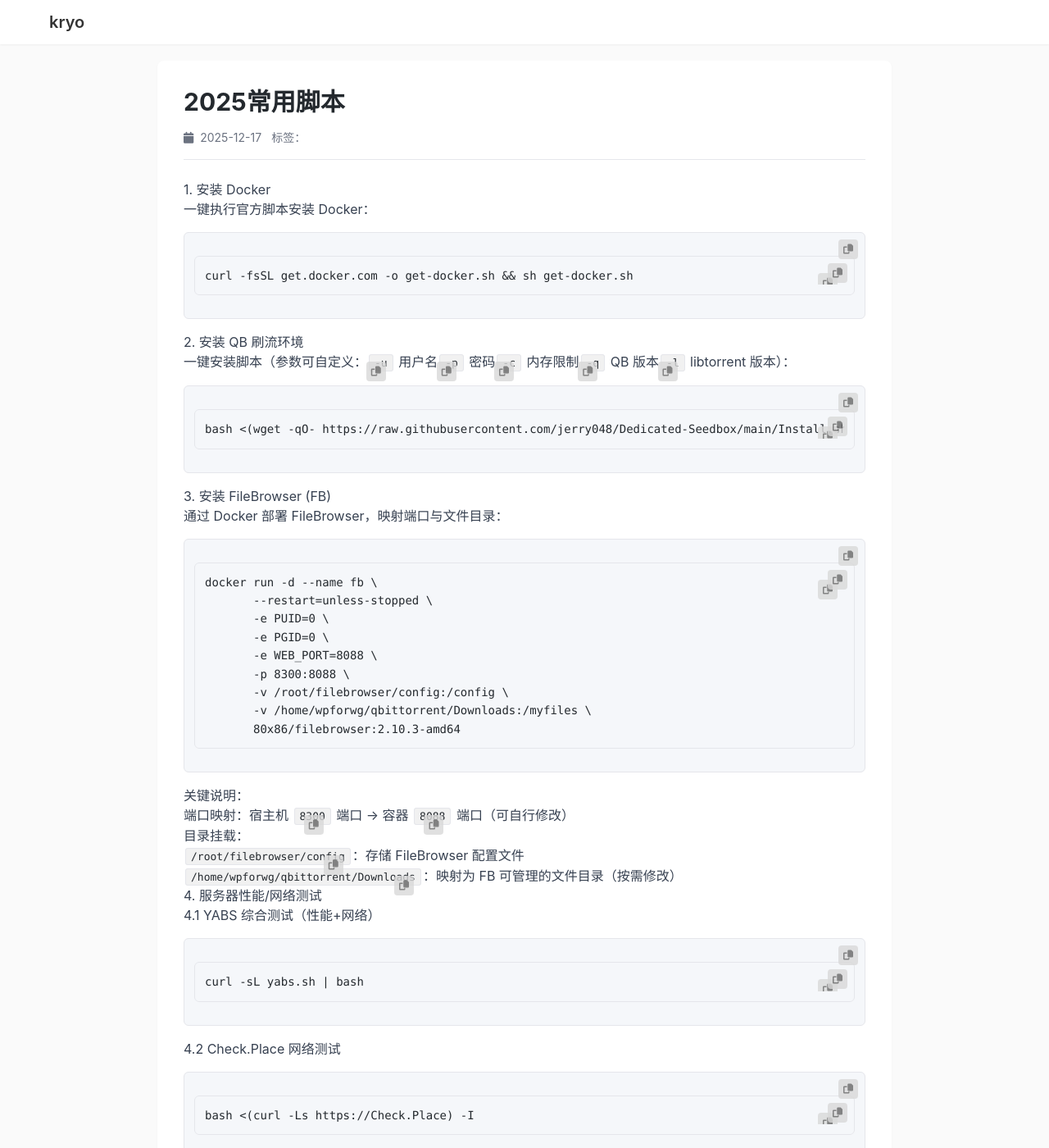
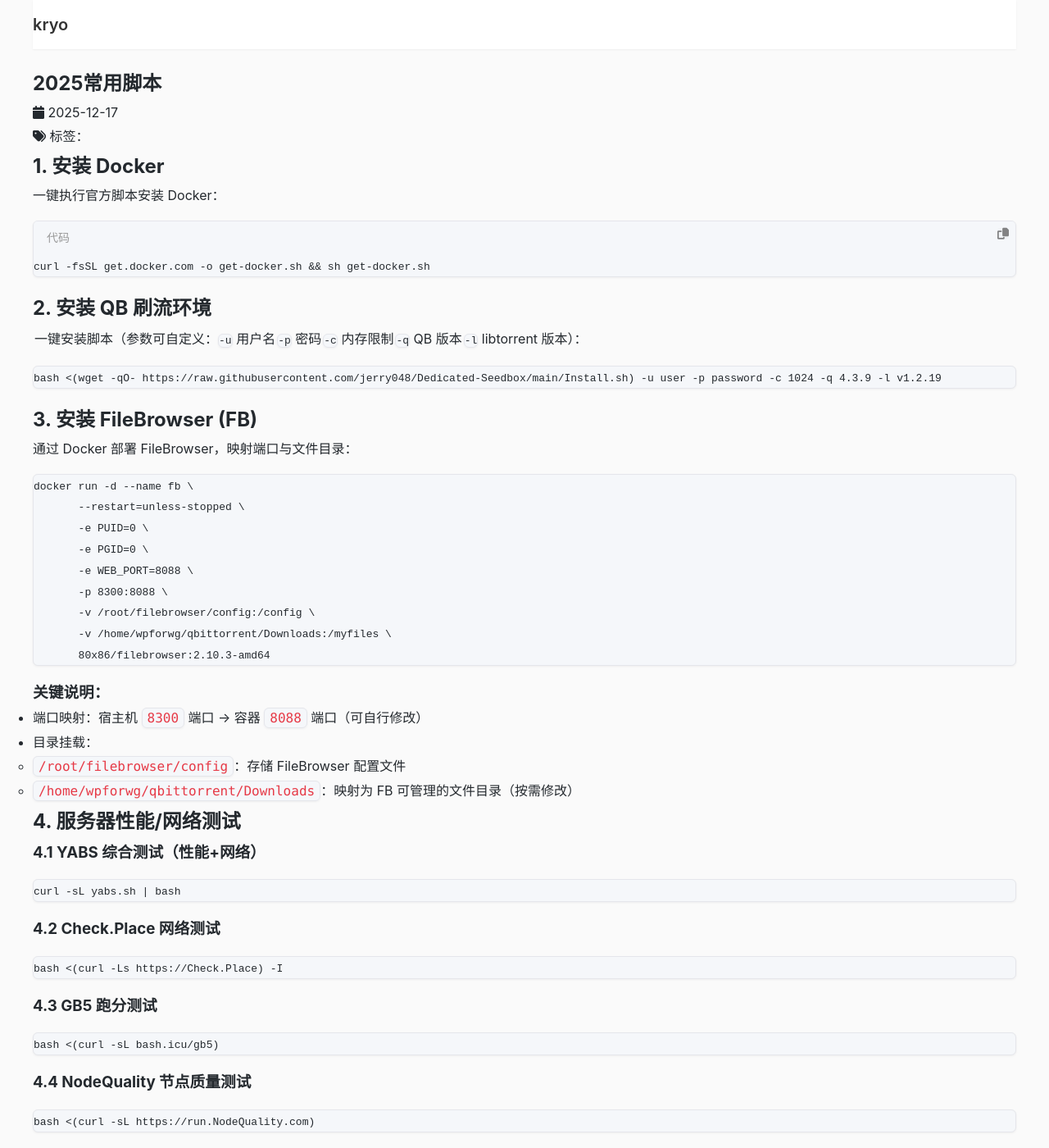
Before and after one commit to kryo0o/kryo0o.github.io, a Jekyll site: the page built from _posts/2025-12-17-2025常用脚本.md, in a window 1280 px wide and 1400 px high. Shown: the whole window at 82% size. Built offline with Jekyll 4.4.1, drawn with Linux system fonts in a browser that asks for light colours; nearby versions of some CDN libraries.

Commit message:
Update default.html

````diff
--- a/_layouts/default.html
+++ b/_layouts/default.html
@@ -4,42 +4,38 @@
   <meta charset="UTF-8">
   <meta name="viewport" content="width=device-width, initial-scale=1.0">
   <title>{% if page.title %}{{ page.title }}{% else %}{{ site.title }}{% endif %}</title>
-  <script src="https://cdn.tailwindcss.com"></script>
-  <link rel="stylesheet" href="https://cdnjs.cloudflare.com/ajax/libs/font-awesome/6.4.0/css/all.min.css">
+  <!-- 兼容GitHub Pages的图标CDN -->
+  <link rel="stylesheet" href="https://cdn.jsdelivr.net/npm/font-awesome@6.4.0/css/all.min.css">
   <style>
+    /* ========== 全局基础样式 ========== */
     :root {
-      /* 基础变量 */
-      --color-text-main: #24292e;
-      --color-text-light: #666;
-      --color-text-gray: #999;
-      --color-border: #e5e6eb;
-      --color-bg-main: #fafafa;
-      --color-bg-code-block: #f5f7fa;
-      --color-bg-code-inline: #f1f1f1;
-      --color-bg-copy-btn: #d9d9d9;
-      --color-bg-copy-btn-hover: #bfbfbf;
-      --color-bg-copy-success: #52c41a;
-      --color-bg-copy-error: #ff4d4f;
-      --border-radius-sm: 3px;
-      --border-radius-md: 4px;
-      --border-radius-lg: 6px;
-      --font-code: "Consolas", "Monaco", "Courier New", monospace;
-      --font-main: -apple-system, BlinkMacSystemFont, "Segoe UI", Roboto, Helvetica, Arial, sans-serif;
+      /* 基础配色（豆包风格） */
+      --text-main: #24292e;
+      --text-light: #666;
+      --text-gray: #999;
+      --border: #e5e6eb;
+      --bg-main: #fafafa;
+      --code-block-bg: #f5f7fa; /* 代码块整体背景（无分割） */
+      --inline-code-bg: #f1f1f1;
+      --inline-code-text: #e63946;
+      --copy-btn-bg: #f0f2f5;
+      --copy-btn-hover: #e5e6eb;
+      --copy-success: #52c41a;
 
-      /* 响应式尺寸变量 */
+      /* 响应式尺寸（桌面/移动端） */
+      --desktop: {
+        --code-font: 14px;
+        --inline-code-font: 13px;
         --copy-btn-size: 24px;
-      --code-font-size: 14px;
-      --inline-code-font-size: 13px;
-      --body-font-size: 16px;
+        --body-font: 16px;
+        --container-padding: 20px;
       }
-
-    /* 移动端适配（768px以下） */
-    @media (max-width: 768px) {
-      :root {
+      --mobile: {
+        --code-font: 12px;
+        --inline-code-font: 11px;
         --copy-btn-size: 20px;
-        --code-font-size: 12px;
-        --inline-code-font-size: 11px;
-        --body-font-size: 14px;
+        --body-font: 14px;
+        --container-padding: 12px;
       }
     }
 
@@ -50,20 +46,18 @@
     }
 
     body {
-      font-family: var(--font-main);
-      background-color: var(--color-bg-main);
-      color: var(--color-text-main);
+      font-family: -apple-system, BlinkMacSystemFont, "Segoe UI", Roboto, sans-serif;
+      background: var(--bg-main);
+      color: var(--text-main);
       line-height: 1.8;
-      font-size: var(--body-font-size);
+      font-size: var(--body-font);
+      max-width: 1200px;
+      margin: 0 auto;
+      padding: 0 var(--container-padding);
     }
 
-    a {
-      text-decoration: none;
-      color: inherit;
-    }
-
-    /* 头部响应式 */
-    header.header-wrapper {
+    /* ========== 头部样式（响应式） ========== */
+    header {
       width: 100%;
       background: #fff;
       box-shadow: 0 1px 2px rgba(0,0,0,0.05);
@@ -71,479 +65,285 @@
       position: sticky;
       top: 0;
       z-index: 999;
+      margin-bottom: 20px;
     }
-
     .header-inner {
       max-width: 1200px;
       margin: 0 auto;
-      padding: 0 20px;
+      padding: 0 var(--container-padding);
+    }
+    .site-title {
+      font-size: clamp(18px, 2vw, 20px); /* 响应式标题 */
+      font-weight: 600;
+      color: #333;
+      text-decoration: none;
     }
 
-    @media (max-width: 768px) {
-      .header-inner {
-        padding: 0 12px;
-      }
-      .site-title {
-        font-size: 18px !important;
-      }
-    }
-
-    .site-title {
-      font-size: 20px;
-      font-weight: 600;
-      color: #333;
-    }
-
-    /* 主体容器响应式 */
-    main.container-main {
-      max-width: 1200px;
-      margin: 0 auto;
-      padding: 20px;
-    }
-
-    @media (max-width: 768px) {
-      main.container-main {
-        padding: 12px;
-      }
-    }
-
-    /* 行内代码样式（响应式字体） */
-    .container-main p > code,
-    .container-main li > code,
-    .container-main span > code,
-    .container-main div > code:not(.code-block code):not(.highlight code):not(.highlighter-rouge code),
-    .container-main td > code {
-      background-color: var(--color-bg-code-inline);
-      border-radius: var(--border-radius-sm);
+    /* ========== 1. 行内代码：仅高亮，无任何复制功能 ========== */
+    p > code, li > code, h1 > code, h2 > code, h3 > code,
+    div > code:not(.highlighter-rouge code) {
+      background: var(--inline-code-bg);
+      border: 1px solid var(--border);
+      border-radius: 3px;
       padding: 2px 6px;
-      font-size: var(--inline-code-font-size);
-      font-family: var(--font-code);
-      color: var(--color-text-main);
-      border: 1px solid var(--color-border);
+      font-size: var(--inline-code-font);
+      font-family: Consolas, Monaco, 'Courier New', monospace;
+      color: var(--inline-code-text);
       margin: 0 2px;
     }
 
-    /* 代码块核心样式（兼容MD/手动两种写法） */
-    .code-block, .highlight, .highlighter-rouge {
-      background: var(--color-bg-code-block);
-      border: 1px solid var(--color-border);
-      border-radius: var(--border-radius-lg);
-      padding: 12px;
+    /* ========== 2. MD块级代码框：核心样式（无分割线+仅横向滚动） ========== */
+    /* 仅针对MD ``` 渲染后的块级容器，排除行内 */
+    .highlighter-rouge {
+      position: relative;
+      background: var(--code-block-bg);
+      border: 1px solid var(--border);
+      border-radius: 6px;
       margin: 16px 0;
-      overflow-x: auto;
-      overflow-y: hidden;
-      position: relative;
-      font-size: var(--code-font-size);
-      line-height: 1.6;
-      max-width: 100%;
-      scrollbar-width: thin;
-      scrollbar-color: var(--color-border) var(--color-bg-code-block);
+      overflow: hidden; /* 隐藏溢出，无分割线关键 */
+      box-shadow: 0 1px 3px rgba(0,0,0,0.05);
     }
 
-    /* 滚动条样式 */
-    .code-block::-webkit-scrollbar, .highlight::-webkit-scrollbar, .highlighter-rouge::-webkit-scrollbar {
-      width: 6px;
-      height: 6px;
+    /* 代码块头部（语言+复制按钮）：无分割线，背景和主体一致 */
+    .code-header {
+      display: flex;
+      justify-content: space-between;
+      align-items: center;
+      padding: 8px 16px;
+      background: var(--code-block-bg); /* 和主体同背景，无分割 */
+      font-size: 14px;
+      border-bottom: 0 !important; /* 强制无分割线 */
     }
-    .code-block::-webkit-scrollbar-thumb, .highlight::-webkit-scrollbar-thumb, .highlighter-rouge::-webkit-scrollbar-thumb {
-      background-color: var(--color-border);
-      border-radius: var(--border-radius-sm);
+    .code-lang {
+      color: var(--text-gray);
+      font-family: Consolas, monospace;
     }
 
-    /* 代码块内文本样式（响应式字体） */
-    .code-block pre, .code-block code,
-    .highlight pre, .highlight code,
-    .highlighter-rouge pre, .highlighter-rouge code {
-      background: transparent;
-      border: none;
-      padding: 0;
-      margin: 0;
-      font-size: var(--code-font-size);
+    /* 代码内容：仅横向滚动，禁止上下滚动，无分割 */
+    .highlighter-rouge pre {
+      padding: 16px !important;
+      margin: 0 !important;
+      overflow-x: auto !important;
+      overflow-y: hidden !important; /* 仅横向滚动 */
+      font-family: Consolas, Monaco, 'Courier New', monospace;
+      font-size: var(--code-font);
       line-height: 1.6;
-      font-family: var(--font-code);
-      color: var(--color-text-main);
-      white-space: pre;
+      white-space: pre !important; /* 保留格式，不换行 */
+      background: transparent !important; /* 无背景分割 */
+    }
+    /* 覆盖Jekyll原生样式，彻底消除分割线 */
+    .highlighter-rouge .highlight {
+      background: transparent !important;
+      border: 0 !important;
+      margin: 0 !important;
+      padding: 0 !important;
+    }
+    .highlighter-rouge code {
+      background: transparent !important;
+      padding: 0 !important;
+      border: 0 !important;
+      font-size: inherit !important;
+      color: var(--text-main) !important;
     }
 
-    /* 复制按钮样式（响应式尺寸）- 强制显示 */
-    .code-copy-btn {
+    /* ========== 3. 复制按钮：仅1个，仅图标，豆包浅灰 ========== */
+    .copy-btn {
       position: absolute !important;
       top: 8px !important;
       right: 8px !important;
       width: var(--copy-btn-size) !important;
       height: var(--copy-btn-size) !important;
-      border-radius: var(--border-radius-md) !important;
-      background: var(--color-bg-copy-btn) !important;
-      border: none !important;
-      color: var(--color-text-light) !important;
-      cursor: pointer !important;
       display: flex !important;
       align-items: center !important;
       justify-content: center !important;
+      background: var(--copy-btn-bg) !important;
+      border: none !important;
+      border-radius: 4px !important;
+      color: var(--text-light) !important;
+      cursor: pointer !important;
+      font-size: calc(var(--copy-btn-size) * 0.5) !important;
+      opacity: 0.8 !important;
+      transition: all 0.2s !important;
       z-index: 10 !important;
-      padding: 0 !important;
-      font-size: calc(var(--copy-btn-size) * 0.5) !important;
-      opacity: 0.8 !important; /* 取消hover才显示，强制默认可见 */
-      transition: all 0.2s ease !important;
-      background-clip: padding-box !important;
+      /* 强制避免重复按钮：只显示一个 */
+      pointer-events: auto !important;
     }
-
-    .code-copy-btn:hover {
+    .copy-btn:hover {
       opacity: 1 !important;
-      background: var(--color-bg-copy-btn-hover) !important;
+      background: var(--copy-btn-hover) !important;
     }
-
-    .code-copy-btn.copied {
-      background: var(--color-bg-copy-success) !important;
+    .copy-btn.copied {
+      background: var(--copy-success) !important;
       color: #fff !important;
     }
 
-    .code-copy-btn.error {
-      background: var(--color-bg-copy-error) !important;
-      color: #fff !important;
+    /* ========== 4. 复制提示框（响应式） ========== */
+    .toast {
+      position: fixed;
+      top: clamp(12px, 2vw, 20px);
+      right: clamp(12px, 2vw, 20px);
+      padding: clamp(8px, 1vw, 12px) clamp(12px, 2vw, 20px);
+      background: var(--copy-success);
+      color: white;
+      border-radius: 4px;
+      font-size: var(--inline-code-font);
+      box-shadow: 0 4px 12px rgba(0,0,0,0.15);
+      z-index: 9999;
+      opacity: 0;
+      transform: translateX(20px);
+      transition: all 0.3s ease;
+      max-width: 80%; /* 移动端不超宽 */
+    }
+    .toast.show {
+      opacity: 1;
+      transform: translateX(0);
     }
 
-    /* Banner响应式 */
-    .banner {
-      width: 100%;
-      min-height: 200px;
-      height: 50vh;
-      max-height: 300px;
-      background: url('{{ site.banner.image }}') no-repeat center center;
-      background-size: cover;
-      display: flex;
-      align-items: center;
-      justify-content: center;
-      color: white;
-      text-shadow: 0 2px 4px rgba(0,0,0,0.6);
-      border-radius: var(--border-radius-lg);
-      margin-bottom: 30px;
+    /* ========== 响应式适配（768px以下移动端） ========== */
+    @media (max-width: 768px) {
+      :root {
+        --code-font: 12px;
+        --inline-code-font: 11px;
+        --copy-btn-size: 20px;
+        --body-font: 14px;
+        --container-padding: 12px;
       }
-
-    @media (max-width: 768px) {
-      .banner {
-        min-height: 150px;
-        max-height: 200px;
-        margin-bottom: 20px;
+      .code-header {
+        padding: 6px 12px;
+        font-size: 12px;
       }
-      .banner-content h1 {
-        font-size: 24px !important;
+      .highlighter-rouge pre {
+        padding: 12px !important;
       }
-      .banner-content p {
-        font-size: 14px !important;
-      }
-    }
-
-    .banner-content {
-      text-align: center;
-      padding: 0 20px;
-    }
-
-    .banner-content h1 {
-      font-size: 36px;
-      margin: 0 0 12px 0;
-    }
-
-    .banner-content p {
-      font-size: 18px;
-      margin: 0;
-    }
-
-    /* 文章列表响应式 */
-    .post-item {
-      padding: 16px 0;
-      border-bottom: 1px solid var(--color-border);
-    }
-
-    @media (max-width: 768px) {
-      .post-item {
-        padding: 12px 0;
-      }
-      .post-title {
-        font-size: 18px !important;
-      }
-      .post-excerpt {
-        font-size: 13px !important;
-      }
-    }
-
-    .post-header {
-      display: flex;
-      justify-content: space-between;
-      align-items: center;
-      margin-bottom: 8px;
-    }
-
-    .post-title {
-      font-size: 20px;
-      font-weight: 600;
-      margin: 0;
-    }
-
-    .post-title a:hover {
-      color: #4096ff;
-    }
-
-    .post-date {
-      font-size: 14px;
-      color: var(--color-text-gray);
-      margin: 0;
-    }
-
-    .tag-item, .tags, .post-tags, [class*="tag"], [id*="tag"] {
-      display: none;
-    }
-
-    .post-excerpt {
-      font-size: 15px;
-      color: var(--color-text-light);
-      line-height: 1.6;
-      margin: 0;
-    }
-
-    /* 分页响应式 */
-    .pagination {
-      display: flex;
-      justify-content: center;
-      gap: 8px;
-      margin-top: 40px;
-      padding: 20px 0;
-      flex-wrap: wrap;
-    }
-
-    @media (max-width: 768px) {
-      .pagination {
-        margin-top: 20px;
-        padding: 12px 0;
-        gap: 4px;
-      }
-      .page-number {
-        padding: 6px 10px !important;
-        font-size: 12px !important;
-      }
-    }
-
-    .page-number {
-      display: inline-block;
-      padding: 8px 16px;
-      border: 1px solid var(--color-border);
-      border-radius: var(--border-radius-md);
-      color: var(--color-text-light);
-      font-size: 14px;
-      transition: all 0.2s ease;
-    }
-
-    .page-number:hover {
-      border-color: var(--color-bg-copy-btn);
-      background-color: var(--color-bg-code-inline);
-    }
-
-    .page-number.current {
-      background-color: var(--color-bg-copy-btn);
-      color: var(--color-text-light);
-      border-color: var(--color-bg-copy-btn);
-      font-weight: 600;
-    }
-
-    /* 通知提示框响应式 */
-    .notification {
-      position: fixed;
-      top: 20px;
-      right: 20px;
-      padding: 12px 20px;
-      border-radius: 4px;
-      color: white;
-      font-size: var(--inline-code-font-size);
-      z-index: 1000;
-      box-shadow: 0 4px 12px rgba(0,0,0,0.15);
-      animation: slideIn 0.3s ease-out;
-      max-width: 80%; /* 移动端不超宽 */
-    }
-
-    @media (max-width: 768px) {
-      .notification {
-        top: 12px;
-        right: 12px;
+      .toast {
         padding: 8px 12px;
-      }
-    }
-
-    .notification.success {
-      background: var(--color-bg-copy-success);
-    }
-
-    .notification.error {
-      background: var(--color-bg-copy-error);
-    }
-
-    @keyframes slideIn {
-      from {
-        transform: translateX(100%);
-        opacity: 0;
-      }
-      to {
-        transform: translateX(0);
-        opacity: 1;
+        font-size: 11px;
       }
     }
   </style>
 </head>
 <body>
-  <header class="header-wrapper">
+  <header>
     <div class="header-inner">
-      <a href="{{ '/' | relative_url }}" class="site-title">
-        {{ site.title }}
-      </a>
+      <a href="{{ '/' | relative_url }}" class="site-title">{{ site.title }}</a>
     </div>
   </header>
 
-  <main class="container-main">
-    {{ content }}
-  </main>
+  <main>{{ content }}</main>
 
   <script>
-    // 创建通知提示函数
-    function showNotification(message, type = 'success') {
-      // 移除现有的通知
-      const existingNotifications = document.querySelectorAll('.notification');
-      existingNotifications.forEach(notification => notification.remove());
+    // ========== 核心逻辑：仅给块级代码框加1个复制按钮，杜绝重复 ==========
+    // 标记是否已初始化，防止重复执行
+    let isInitialized = false;
 
-      // 创建新的通知
-      const notification = document.createElement('div');
-      notification.className = `notification ${type}`;
-      notification.textContent = message;
-      document.body.appendChild(notification);
+    // 复制提示函数
+    function showToast(text) {
+      const oldToast = document.querySelector('.toast');
+      if (oldToast) oldToast.remove();
 
-      // 3秒后自动移除
+      const toast = document.createElement('div');
+      toast.className = 'toast';
+      toast.textContent = text;
+      document.body.appendChild(toast);
+
+      setTimeout(() => toast.classList.add('show'), 50);
       setTimeout(() => {
-        if (notification.parentNode) {
-          notification.style.opacity = '0';
-          setTimeout(() => {
-            if (notification.parentNode) {
-              notification.remove();
-            }
-          }, 300);
-        }
+        toast.classList.remove('show');
+        setTimeout(() => toast.remove(), 300);
       }, 3000);
     }
 
-    // 为单个代码块附加复制按钮（强制创建，确保显示）
-    function attachCopyButtonToBlock(block) {
-      // 仅一次初始化，避免重复
-      if (block.dataset.copyBtnAdded === 'true') return;
+    // 初始化代码块（仅执行一次）
+    function initCodeBlocks() {
+      // 防止重复初始化（核心：只执行一次）
+      if (isInitialized) return;
+      isInitialized = true;
 
-      // 强制检查并移除已存在的重复按钮（兜底）
-      const existingBtn = block.querySelector('.code-copy-btn');
-      if (existingBtn) {
-        existingBtn.remove();
+      // 仅处理MD ``` 渲染后的块级代码框
+      const codeBlocks = document.querySelectorAll('.highlighter-rouge');
+      codeBlocks.forEach(block => {
+        // 1. 先清除所有已存在的复制按钮（杜绝重复）
+        const existingBtns = block.querySelectorAll('.copy-btn');
+        existingBtns.forEach(btn => btn.remove());
+
+        // 2. 提取代码语言（从```后的标识解析）
+        let lang = '代码';
+        const preText = block.querySelector('pre').textContent.trim();
+        const langMatch = preText.match(/^```(\w+)/);
+        if (langMatch) {
+          lang = langMatch[1];
+          // 移除MD代码块的```标记（不影响复制内容）
+          block.querySelector('pre').textContent = preText.replace(/^```\w*\n/, '').replace(/\n```$/, '');
         }
 
-      // 创建复制按钮（强制显示）
+        // 3. 创建仅1个头部（语言+复制按钮）
+        let header = block.querySelector('.code-header');
+        // 若已有头部则复用，避免重复创建
+        if (!header) {
+          header = document.createElement('div');
+          header.className = 'code-header';
+
+          const langEl = document.createElement('div');
+          langEl.className = 'code-lang';
+          langEl.textContent = lang;
+
+          header.appendChild(langEl);
+          block.prepend(header);
+        }
+
+        // 4. 创建仅1个复制按钮（仅图标，无文字）
         const copyBtn = document.createElement('button');
-      copyBtn.className = 'code-copy-btn';
-      copyBtn.innerHTML = '<i class="fa-solid fa-copy"></i>';
+        copyBtn.className = 'copy-btn';
+        copyBtn.innerHTML = '<i class="fas fa-copy"></i>'; // 仅复制图标
         copyBtn.setAttribute('aria-label', '复制代码');
 
-      // 强制添加到代码块
-      block.appendChild(copyBtn);
-      block.dataset.copyBtnAdded = 'true'; // 标记已处理
+        // 加入头部，确保仅1个
+        header.appendChild(copyBtn);
 
-      // 复制成功状态
-      const copySuccess = () => {
-        copyBtn.innerHTML = '<i class="fa-solid fa-check"></i>';
+        // 5. 绑定复制事件（兼容GitHub Pages）
+        copyBtn.addEventListener('click', async () => {
+          try {
+            const codeContent = block.querySelector('pre').textContent.trim();
+            // 现代API + 降级方案
+            if (navigator.clipboard) {
+              await navigator.clipboard.writeText(codeContent);
+            } else {
+              const textarea = document.createElement('textarea');
+              textarea.value = codeContent;
+              document.body.appendChild(textarea);
+              textarea.select();
+              document.execCommand('copy');
+              document.body.removeChild(textarea);
+            }
+            // 按钮状态切换（仅图标）
+            copyBtn.innerHTML = '<i class="fas fa-check"></i>';
             copyBtn.classList.add('copied');
-        copyBtn.classList.remove('error');
-        showNotification('代码已复制到剪贴板！', 'success');
+            showToast('代码已复制');
+
+            // 恢复初始状态
             setTimeout(() => {
-          copyBtn.innerHTML = '<i class="fa-solid fa-copy"></i>';
+              copyBtn.innerHTML = '<i class="fas fa-copy"></i>';
               copyBtn.classList.remove('copied');
             }, 1500);
-      };
-
-      // 复制失败状态
-      const copyFail = (err) => {
-        console.error('[CopyBtn] 复制失败：', err);
-        copyBtn.innerHTML = '<i class="fa-solid fa-times"></i>';
+          } catch (err) {
+            console.error('复制失败:', err);
+            copyBtn.innerHTML = '<i class="fas fa-times"></i>';
             copyBtn.classList.add('error');
-        copyBtn.classList.remove('copied');
-        let errorMessage = '复制失败，请手动复制代码';
-        if (err && err.name === 'NotAllowedError') {
-          errorMessage = '复制失败：需要用户交互才能访问剪贴板';
-        } else if (err && err.message) {
-          errorMessage = `复制失败：${err.message}`;
-        }
-        showNotification(errorMessage, 'error');
+            showToast('复制失败，请手动复制');
             setTimeout(() => {
-          copyBtn.innerHTML = '<i class="fa-solid fa-copy"></i>';
+              copyBtn.innerHTML = '<i class="fas fa-copy"></i>';
               copyBtn.classList.remove('error');
             }, 1500);
-      };
-
-      // 绑定点击事件（兼容GitHub Pages）
-      copyBtn.addEventListener('click', async () => {
-        let codeContent = '';
-        // 兼容MD代码块的DOM结构
-        const preEl = block.querySelector('pre');
-        if (preEl) {
-          const codeEl = preEl.querySelector('code');
-          codeContent = codeEl ? codeEl.textContent : preEl.textContent;
-        } else {
-          const codeEl = block.querySelector(':scope > code');
-          codeContent = codeEl ? codeEl.textContent : block.textContent.trim();
           }
-
-        if (!codeContent) {
-          return copyFail(new Error('未检测到可复制的代码'));
-        }
-
-        try {
-          if (navigator.clipboard) {
-            await navigator.clipboard.writeText(codeContent);
-            copySuccess();
-          } else {
-            // 降级方案（兼容旧浏览器）
-            const textArea = document.createElement('textarea');
-            textArea.value = codeContent;
-            textArea.style.position = 'fixed';
-            textArea.style.left = '-9999px';
-            document.body.appendChild(textArea);
-            textArea.select();
-            const successful = document.execCommand('copy');
-            document.body.removeChild(textArea);
-            successful ? copySuccess() : copyFail(new Error('execCommand失败'));
-          }
-        } catch (err) {
-          copyFail(err);
-        }
+        });
       });
     }
 
-    // 初始化所有代码块（兼容MD/手动两种写法）
-    function initCodeCopyButtons(scope = document) {
-      // 覆盖所有代码块类型：.code-block/.highlight/.highlighter-rouge（MD渲染后的类型）
-      const codeBlocks = scope.querySelectorAll('.code-block, .highlight, .highlighter-rouge');
-      codeBlocks.forEach(block => attachCopyButtonToBlock(block));
-    }
+    // 页面完全加载后执行（确保MD代码块已渲染，仅执行一次）
+    window.addEventListener('load', initCodeBlocks);
 
-    // 页面加载完成后强制初始化（确保不遗漏）
-    document.addEventListener('DOMContentLoaded', () => {
-      // 先移除重复标记（兜底）
-      document.querySelectorAll('[data-copy-btn-added="true"]').forEach(el => {
-        el.dataset.copyBtnAdded = 'false';
-      });
-      // 重新初始化
-      initCodeCopyButtons(document);
-
-      // 额外兜底：延迟1秒再检查一次（防止MD渲染延迟）
-      setTimeout(() => {
-        initCodeCopyButtons(document);
-      }, 1000);
-    });
-
-    // 支持动态内容：手动调用初始化新代码块
-    window.handleDynamicCodeBlocks = (dynamicScope) => {
-      initCodeCopyButtons(dynamicScope);
-    };
+    // 防止意外重复调用的兜底
+    window.initCodeBlocks = initCodeBlocks;
   </script>
 </body>
 </html>
````
Lines whose indentation alone changed are shown as unchanged.
